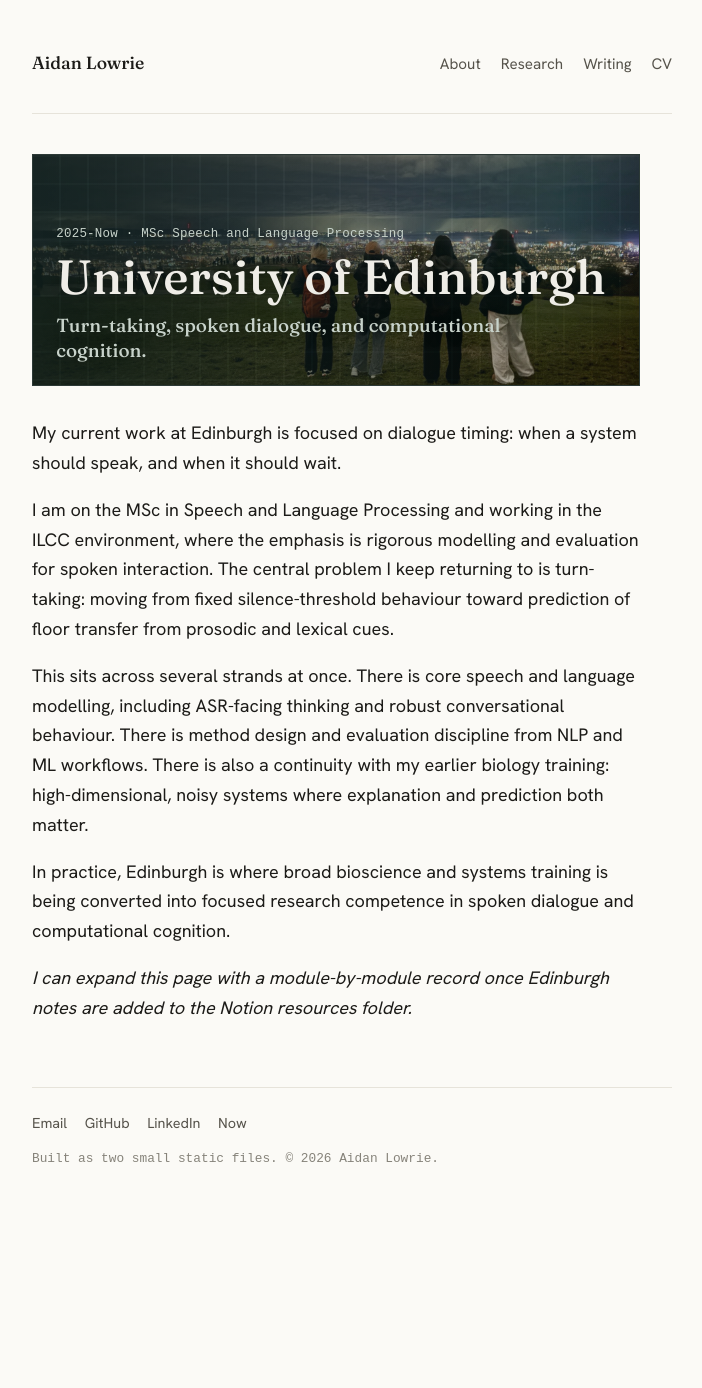
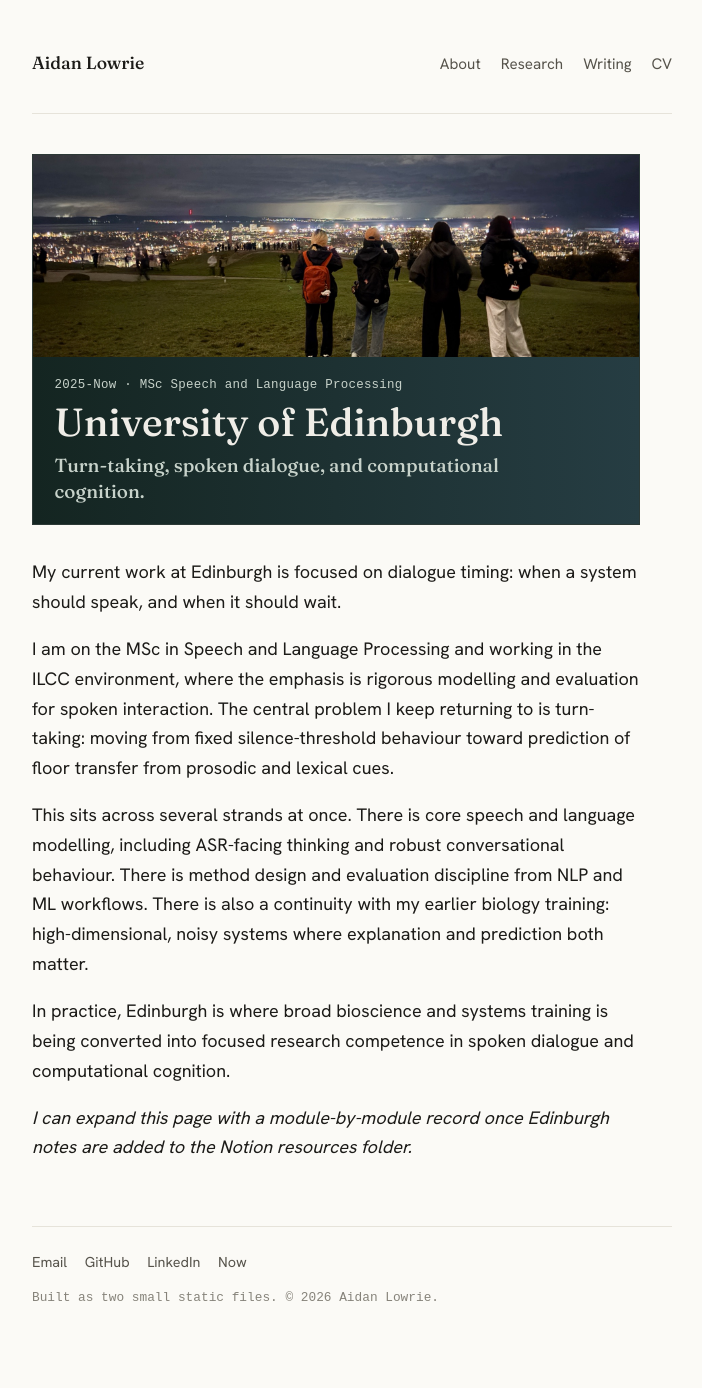
Before and after one commit to aidanlowrie/aidanlowrie.github.io, a Jekyll site: the page built from edinburgh.md, in a window 1280 px wide. Shown: the whole page, without its empty margins (288-990 px from the left). Built offline with Jekyll 4.4.1, drawn with Linux system fonts in a browser that asks for light colours; some web fonts are replaced; before the commit the page ends 1249 px from its top, so only the background shows below that.

Commit message:
Separate academic banner photos from copy

```diff
--- a/_layouts/page.html
+++ b/_layouts/page.html
@@ -7,9 +7,11 @@
       {% if page.banner.image %}
         <img class="banner-image" src="{{ page.banner.image | relative_url }}" alt="" aria-hidden="true" loading="eager" decoding="async">
       {% endif %}
-      <p class="banner-kicker">{{ page.banner.kicker }}</p>
-      <h1>{{ page.title }}</h1>
-      <p class="banner-summary">{{ page.banner.summary }}</p>
+      <div class="banner-copy">
+        <p class="banner-kicker">{{ page.banner.kicker }}</p>
+        <h1>{{ page.title }}</h1>
+        <p class="banner-summary">{{ page.banner.summary }}</p>
+      </div>
     </header>
   {% else %}
     <h1 class="page-title">{{ page.title }}</h1>
--- a/assets/css/style.scss
+++ b/assets/css/style.scss
@@ -65,51 +65,29 @@
 
 /* page banners */
 .page-banner {
-  position:relative;
   overflow:hidden;
   margin:0 0 2rem;
-  min-height:14.5rem;
-  padding:1.35rem 1.45rem;
-  display:flex;
-  flex-direction:column;
-  justify-content:flex-end;
+  display:block;
   border:1px solid var(--hairline);
   background:var(--surface);
-  isolation:isolate;
-}
-.page-banner::before,
-.page-banner::after {
-  content:"";
-  position:absolute;
-  inset:0;
-  z-index:-1;
-}
-.page-banner::before {
-  opacity:0.95;
-}
-.page-banner::after {
-  opacity:0.42;
-  background:
-    linear-gradient(90deg, transparent 0 92%, rgba(255,255,255,0.22) 92% 100%),
-    linear-gradient(0deg, transparent 0 92%, rgba(255,255,255,0.18) 92% 100%);
-  background-size:28px 28px;
-  mix-blend-mode:soft-light;
 }
 .banner-image {
-  position:absolute;
-  inset:0;
-  z-index:-3;
+  display:block;
   width:100%;
-  height:100%;
+  aspect-ratio:3 / 1;
   object-fit:cover;
   object-position:var(--banner-position);
 }
+.banner-copy {
+  padding:1.15rem 1.35rem 1.25rem;
+  background:
+    linear-gradient(90deg, var(--banner-panel, var(--surface)) 0%, var(--banner-panel-soft, var(--surface)) 100%);
+}
 .page-banner h1 {
   margin:0.2rem 0 0.45rem;
-  font-size:3rem;
+  font-size:2.45rem;
   letter-spacing:0;
   color:var(--banner-ink, var(--ink));
-  text-shadow:var(--banner-shadow, none);
 }
 .banner-kicker {
   margin:0;
@@ -117,7 +95,6 @@
   font-size:0.78rem;
   letter-spacing:0.02em;
   color:var(--banner-muted, var(--faint));
-  text-shadow:var(--banner-shadow, none);
 }
 .banner-summary {
   max-width:31rem;
@@ -127,37 +104,25 @@
   font-size:1.18rem;
   font-weight:500;
   line-height:1.35;
-  text-shadow:var(--banner-shadow, none);
 }
 .page-banner--birmingham {
   --banner-ink:#201713;
   --banner-muted:#4E382C;
-}
-.page-banner--birmingham::before {
-  background:
-    linear-gradient(90deg, rgba(245, 227, 202, 0.92) 0%, rgba(245, 227, 202, 0.74) 42%, rgba(245, 227, 202, 0.18) 100%),
-    radial-gradient(circle at 84% 18%, rgba(189, 69, 42, 0.2), transparent 30%);
+  --banner-panel:#F3DDC0;
+  --banner-panel-soft:#F7EBDD;
 }
 .page-banner--auc {
   --banner-ink:#111F25;
   --banner-muted:#152A31;
-  justify-content:flex-start;
-}
-.page-banner--auc::before {
-  background:
-    linear-gradient(180deg, rgba(232, 241, 238, 0.96) 0%, rgba(232, 241, 238, 0.76) 43%, rgba(232, 241, 238, 0.16) 100%),
-    radial-gradient(circle at 82% 72%, rgba(25, 119, 126, 0.16), transparent 30%);
+  --banner-panel:#E0ECE8;
+  --banner-panel-soft:#F0E3D8;
 }
 .page-banner--edinburgh {
   --banner-ink:#EFEDE7;
   --banner-muted:#C7D2CA;
-  --banner-shadow:0 1px 18px rgba(0, 0, 0, 0.42);
+  --banner-panel:#142521;
+  --banner-panel-soft:#263D43;
   border-color:#2C3936;
-}
-.page-banner--edinburgh::before {
-  background:
-    linear-gradient(90deg, rgba(18, 34, 31, 0.88) 0%, rgba(18, 34, 31, 0.62) 46%, rgba(18, 34, 31, 0.18) 100%),
-    radial-gradient(circle at 86% 20%, rgba(86, 201, 158, 0.18), transparent 30%);
 }
 
 /* home hero */
@@ -273,15 +238,19 @@
     margin-top:0;
   }
   .page-banner {
-    min-height:12rem;
-    padding:1.05rem 1.1rem;
     margin-bottom:1.6rem;
   }
+  .banner-image {
+    aspect-ratio:2.2 / 1;
+  }
+  .banner-copy {
+    padding:0.95rem 1rem 1.05rem;
+  }
   .page-banner h1 {
-    font-size:2.2rem;
+    font-size:2rem;
   }
   .banner-summary {
-    font-size:0.95rem;
+    font-size:1rem;
   }
   .t-year { flex-basis:6rem; }
 }
```
